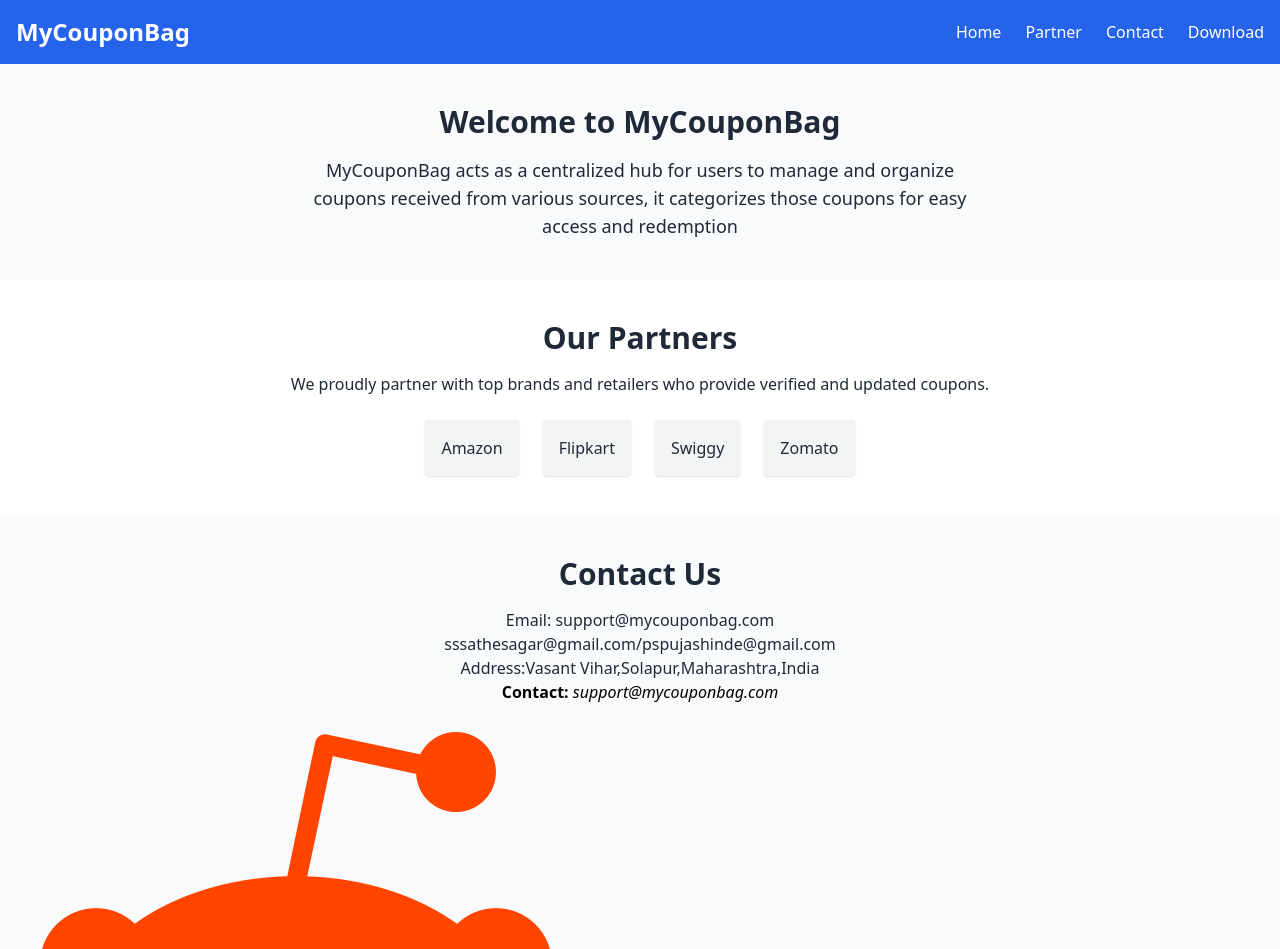
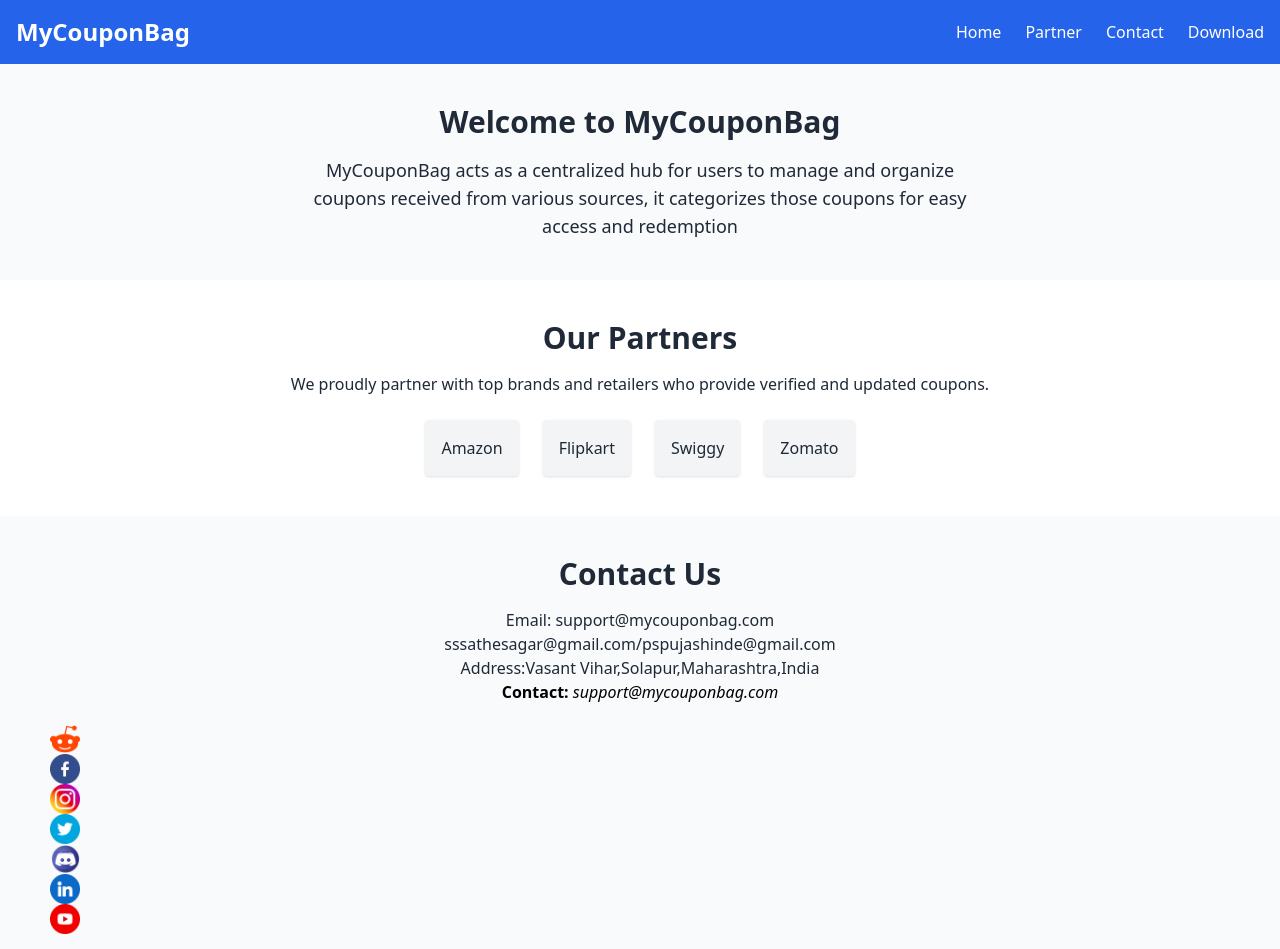
Before and after one commit to sagarsathebiz/mycoupnbag-intro-page, a plain HTML site: page index.html in a window 1280 px wide. Shown: the top 949 px of the page. Drawn offline with nearby package versions, Linux system fonts and the light colour scheme.

Commit message:
Update index.html

```diff
--- a/index.html
+++ b/index.html
@@ -6,6 +6,16 @@
   <title>MyCouponBag</title>
   <script src="https://cdn.tailwindcss.com"></script>
 </head>
+	<style>
+        .social-icons {
+            margin: 20px 0;
+        }
+        .social-icons img {
+            width: 30px;
+            margin: 0 10px;
+        }
+
+    </style>
 <body class="bg-white text-gray-800 font-sans">
   <!-- Navbar -->
   <nav class="flex justify-between items-center p-4 bg-blue-600 text-white">
```
